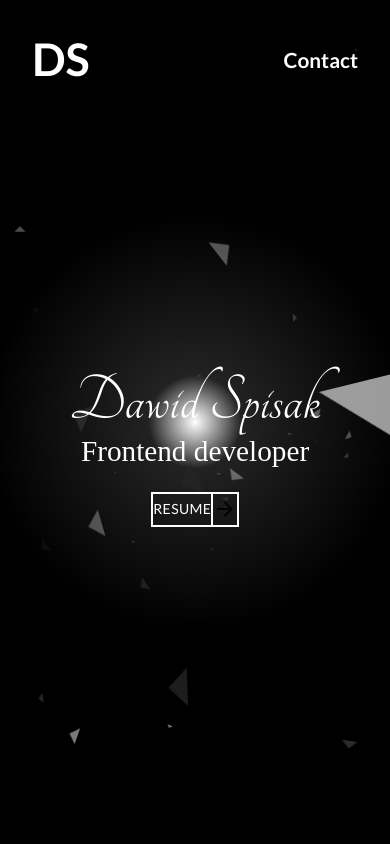
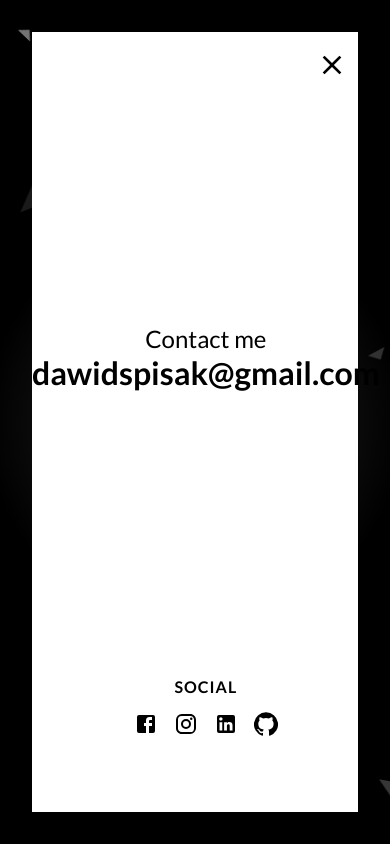
Before and after one commit to Stairss/portfolio, a React (Create React App) app: page / in a window 390 px wide. Both pictures are taken after a click on the link "Contact". Shown: the top 844 px of the page. Built offline with nearby package versions, Linux system fonts and the light colour scheme; a web font is replaced by a local one; what react-animations would draw is missing.

Commit message:
add hamburger menu

```diff
--- a/src/App.js
+++ b/src/App.js
@@ -1,19 +1,17 @@
-import './App.scss';
-import Home from './components/Home/Home';
-import {
-  Switch,
-  Route,
-} from "react-router-dom";
-import Nav from './components/Navigation/Nav';
+import "./App.scss";
+import Home from "./components/Home/Home";
+import { Switch, Route } from "react-router-dom";
+import Nav from "./components/Navigation/Nav";
 import { useLocation } from "react-router-dom";
-import { makeStyles } from '@material-ui/core/styles';
-import About from './components/About/About';
-import Skills from './Skills/Skills';
-import styled, { keyframes } from 'styled-components';
-import { slideInLeft } from 'react-animations';
-import { NavHashLink } from 'react-router-hash-link';
-import Projects from './components/Projects/Projects';
-
+import { makeStyles } from "@material-ui/core/styles";
+import About from "./components/About/About";
+import Skills from "./Skills/Skills";
+import styled, { keyframes } from "styled-components";
+import { slideInLeft } from "react-animations";
+import { NavHashLink } from "react-router-hash-link";
+import Menu from "./components/Menu/Menu";
+import Projects from "./components/Projects/Projects";
+import { useState } from "react";
 
 const slideOutRightAnimation = keyframes`${slideInLeft}`;
 
@@ -39,7 +37,6 @@ const BouncyDiv = styled.div`
 //   },
 // });
 
-
 function App() {
   // const classes = useStyles();
   // let location = useLocation();
@@ -56,15 +53,19 @@ function App() {
   //   }
   // }
 
-// ${handleLocation()}
+  // ${handleLocation()}
+  const [open, setOpen] = useState(false);
+  console.log(open);
+
   return (
     <div className={`app`}>
-      <Nav/>
+      {open ? <Menu open={open} setOpen={setOpen} /> : <></>}
+      <Nav open={open} setOpen={setOpen} />
       <div className="app__content">
-          <Home name="home"/>
-          <About name="about"/>
-          <Skills name="skills"/>
-          <Projects name="projects"/>
+        <Home name="home" />
+        <About name="about" />
+        <Skills name="skills" />
+        <Projects name="projects" />
       </div>
     </div>
   );
--- /dev/null
+++ b/src/components/Menu/Menu.js
@@ -0,0 +1,28 @@
+import "./Menu.scss";
+import CloseIcon from "@material-ui/icons/Close";
+import { Facebook, GitHub, Instagram, LinkedIn } from "@material-ui/icons";
+import { useState } from "react";
+const Menu = ({ open, setOpen }) => {
+  return (
+    <div className="menu">
+      <div className="menu__close">
+        <CloseIcon onClick={() => setOpen(!open)} />
+      </div>
+      <div className="menu__content">
+        <h2>Contact me</h2>
+        <h1>dawidspisak@gmail.com</h1>
+      </div>
+      <div className="menu__socials">
+        <h3>Social</h3>
+        <div className="menu__icons">
+          <Facebook />
+          <Instagram />
+          <LinkedIn />
+          <GitHub />
+        </div>
+      </div>
+    </div>
+  );
+};
+
+export default Menu;
--- /dev/null
+++ b/src/components/Menu/Menu.scss
@@ -0,0 +1,58 @@
+.menu{
+    position:fixed;
+    width: calc(100vw - 4rem);
+    height: calc(100vh - 4rem);
+    background-color: white;
+    z-index: 99999999999;
+    top: 50%;
+    left: 50%;
+    transform: translate(-50%, -50%);
+    display: grid;
+    grid-template-columns: 1fr;
+    grid-template-rows: calc(130px - 4rem) 8fr 3fr;
+    font-family: 'lato';
+    &__close{
+        display: flex;
+        justify-content: flex-end;
+        align-items: center;
+        padding-right: 2rem;
+        & > svg{
+            font-size: 2rem;
+        }
+    }
+    &__content{
+        display: flex;
+        flex-direction: column;
+        align-items: center;
+        justify-content: center;
+        & > h2{
+            font-weight: 400;
+        }
+        & > h1{
+            font-weight: 700;
+        }
+    }
+    &__socials{
+        display: flex;
+        flex-direction: column;
+        align-items: center;
+        justify-content: center;
+        & > h3{
+            text-transform: uppercase;
+            letter-spacing: 1px;
+            font-size: 1rem;
+
+        }
+    }
+    &__icons{
+        display: flex;
+        margin: 1rem;
+        & > svg{
+            margin-right: 1rem;
+            font-size: 1.5rem;
+        }
+        & > svg:nth-child(4){
+            margin-right: 0;
+        }
+    }
+}
--- a/src/components/Navigation/Nav.js
+++ b/src/components/Navigation/Nav.js
@@ -4,7 +4,7 @@ import { useEffect, useState } from "react";
 // import useWindowDimensions from './window';
 import { Link, animateScroll as scroll } from "react-scroll";
 
-const Nav = () => {
+const Nav = ({ open, setOpen }) => {
   const toggleHome = () => {
     scroll.scrollToTop();
   };
@@ -76,7 +76,9 @@ const Nav = () => {
           </li>
         </ul>
         <div className="nav__link">
-          <Link to="/contact">Contact</Link>
+          <Link to="/contact" onClick={() => setOpen(true)}>
+            Contact
+          </Link>
         </div>
       </nav>
     </>
```
